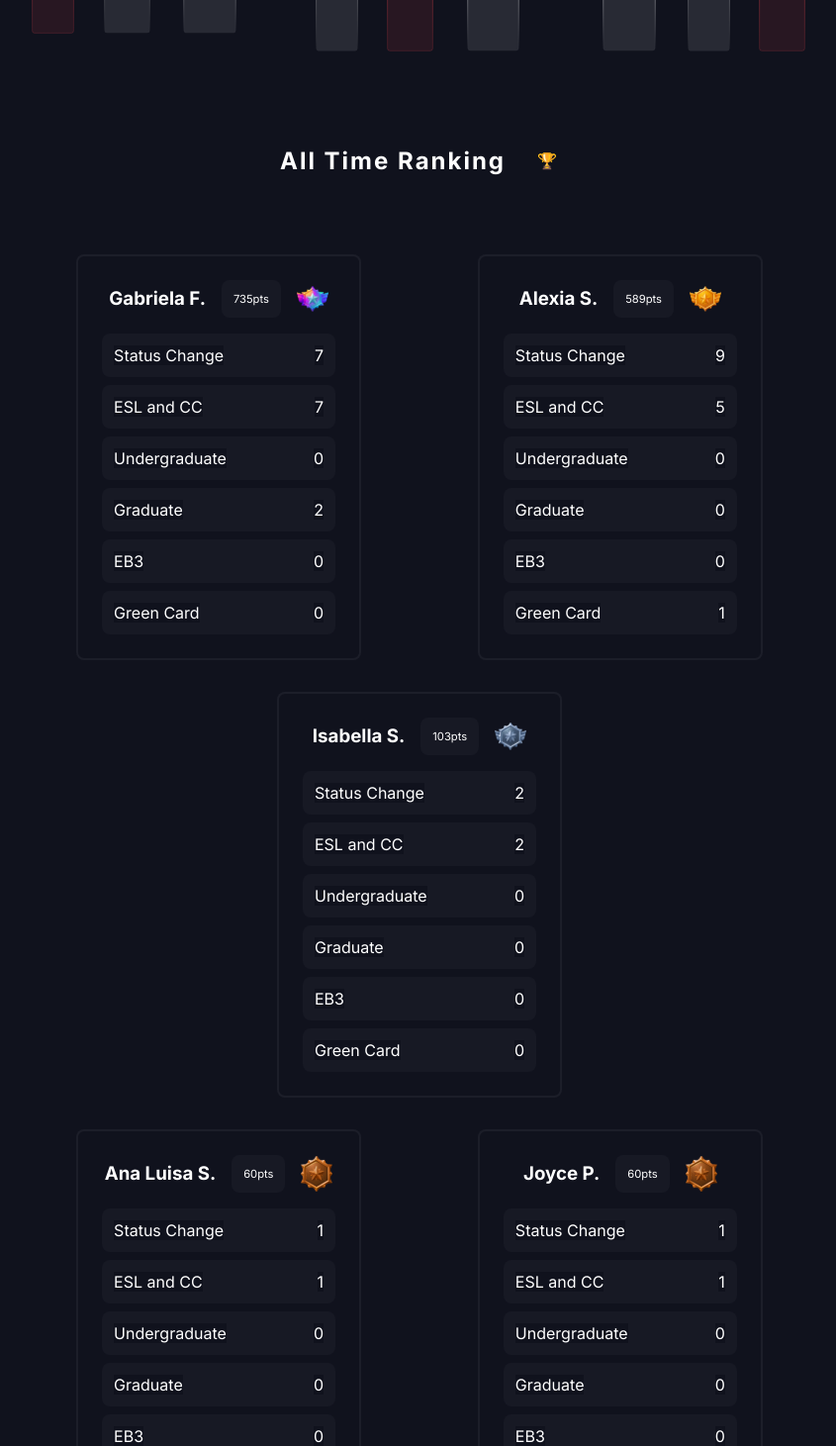
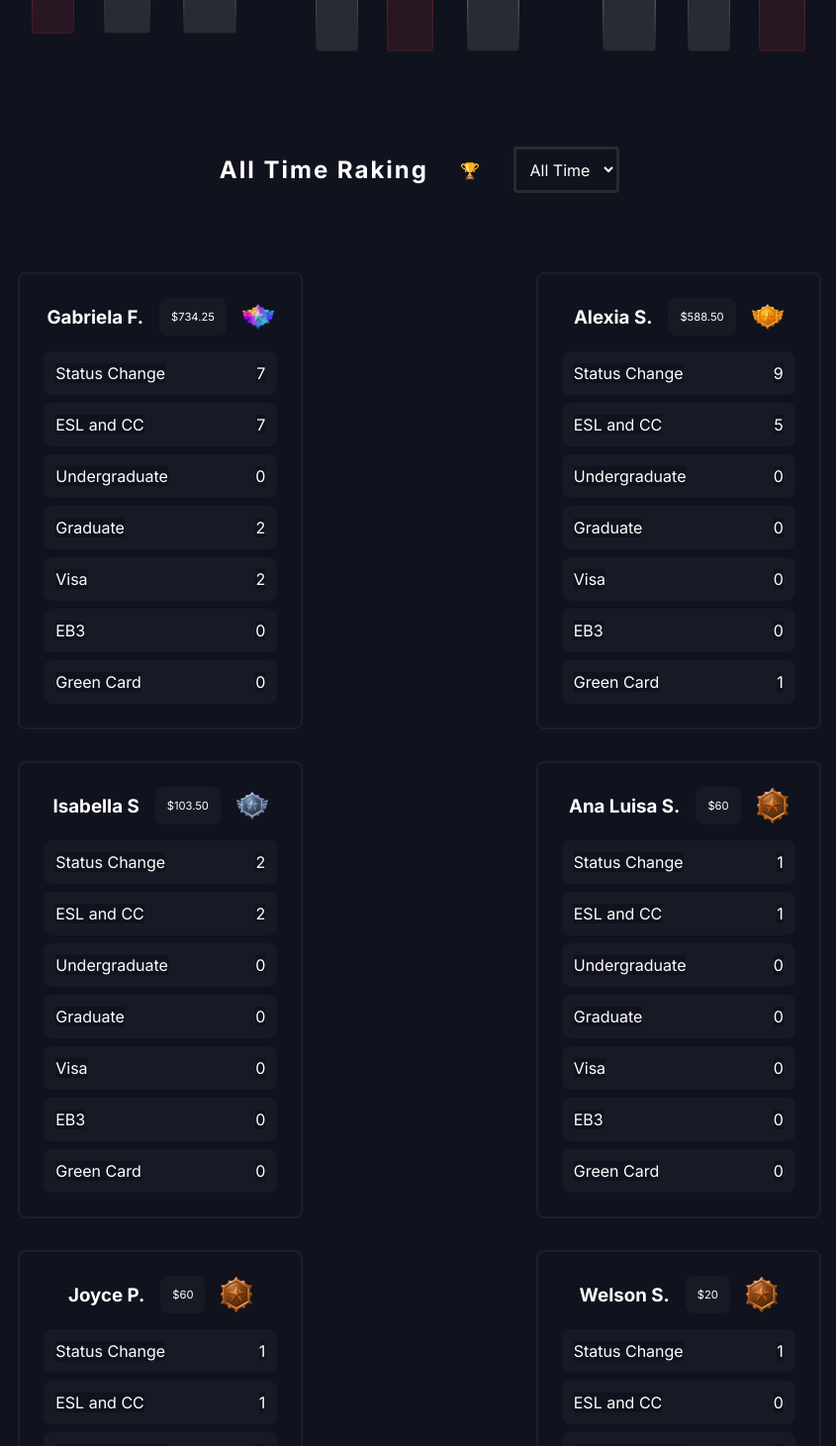
Before and after one commit to joaodk3/USTAY-Awards-Dashboard, a React (Vite) app: page / in a window 1280 px wide. Shown: the part 660-2121 px from the top of the page at 99% size, without its empty margins (216-1061 px from the left). Built offline with nearby package versions, Linux system fonts and the light colour scheme.

Commit message:
optmized cards sorting using map

```diff
--- a/src/components/cards.jsx
+++ b/src/components/cards.jsx
@@ -1,134 +1,295 @@
+import {useState} from 'react';
 import styles from './cards.module.css';
 import { SingleCard } from './singleCard.jsx';
 
 export function Card() {
+
+    // ranking option handler
+    const [rankingOption, setRankingOption] = useState('All Time');
+
+    const handleRakingOption = (event) => {
+        setRankingOption(event.target.value);
+    };
+
+    // cards data handler
+    //updated month: October
+    const cardData = [
+        {
+            userName: "Gabriela F.",
+            allTime: {
+              points: "734.25",
+              College: "0",
+              Graduate: "2",
+              ESL_CC: "7",
+              StatusChange: "7",
+              Visa: "2",
+              EB3: "0",
+              GreenCard: "0",
+              image: "",
+            },
+            october: {
+              points: "227.50",
+              College: "0",
+              Graduate: "0",
+              ESL_CC: "2",
+              StatusChange: "3",
+              Visa: "2",
+              EB3: "0",
+              GreenCard: "0",
+              image: "",
+            },
+        },
+
+        {
+            userName: "Alexia S.",
+            allTime: {
+                points: "588.50",
+                College: "0",
+                Graduate: "0",
+                ESL_CC: "5",
+                StatusChange: "9",
+                Visa: "0",
+                EB3: "0",
+                GreenCard: "1",
+                image: "",
+            },
+            october: {
+                points: "310.50",
+                College: "0",
+                Graduate: "0",
+                ESL_CC: "1",
+                StatusChange: "4",
+                Visa: "0",
+                EB3: "0",
+                GreenCard: "1",
+                image: "",
+            },
+        },
+
+        {
+            userName: "Isabella S",
+            allTime: {
+                points: "103.50",
+                College: "0",
+                Graduate: "0",
+                ESL_CC: "2",
+                StatusChange: "2",
+                Visa: "0",
+                EB3: "0",
+                GreenCard: "0",
+                image: "",
+            },
+            october: {
+                points: "0",
+                College: "0",
+                Graduate: "0",
+                ESL_CC: "0",
+                StatusChange: "0",
+                Visa: "0",
+                EB3: "0",
+                GreenCard: "0",
+
+                image: "",
+          },
+        },
+
+        {
+            userName: "Ana Luisa S.",
+            allTime: {
+                points: "60",
+                College: "0",
+                Graduate: "0",
+                ESL_CC: "1",
+                StatusChange: "1",
+                Visa: "0",
+                EB3: "0",
+                GreenCard: "0",
+                image: "",
+            },
+            october: {
+                points: "20",
+                College: "0",
+                Graduate: "0",
+                ESL_CC: "0",
+                StatusChange: "1",
+                Visa: "0",
+                EB3: "0",
+                GreenCard: "0",
+                image: "",
+        },
+        },
+
+        {
+            userName: "Joyce P.",
+            allTime: {
+                points: "60",
+                College: "0",
+                Graduate: "0",
+                ESL_CC: "1",
+                StatusChange: "1",
+                Visa: "0",
+                EB3: "0",
+                GreenCard: "0",
+                image: "",
+            },
+            october: {
+                points: "20",
+                College: "0",
+                Graduate: "0",
+                ESL_CC: "0",
+                StatusChange: "1",
+                Visa: "0",
+                EB3: "0",
+                GreenCard: "0",
+                image: "",
+            },
+        },
+
+        {
+        userName: "Welson S.",
+        allTime: {
+            points: "20",
+            College: "0",
+            Graduate: "0",
+            ESL_CC: "0",
+            StatusChange: "1",
+            Visa: "0",
+            EB3: "0",
+            GreenCard: "0",
+            image: "",
+        },
+        october: {
+            points: "0",
+            College: "0",
+            Graduate: "0",
+            ESL_CC: "0",
+            StatusChange: "0",
+            Visa: "0",
+            EB3: "0",
+            GreenCard: "0",
+            image: "",
+        },
+        },
+
+        {
+            userName: "Raisa B.",
+            allTime: {
+                points: "20",
+                College: "0",
+                Graduate: "0",
+                ESL_CC: "0",
+                StatusChange: "1",
+                Visa: "0",
+                EB3: "0",
+                GreenCard: "0",
+                Amount: "0",
+                image: "",
+            },
+            october: {
+                points: "0",
+                College: "0",
+                Graduate: "0",
+                ESL_CC: "0",
+                StatusChange: "0",
+                Visa: "0",
+                EB3: "0",
+                GreenCard: "0",
+                Amount: "0",
+                image: "",
+            },
+        },
+
+        {
+            userName: "Talita",
+            allTime: {
+                points: "10",
+                College: "0",
+                Graduate: "0",
+                ESL_CC: "0",
+                StatusChange: "0",
+                Visa: "0",
+                EB3: "0",
+                GreenCard: "0",
+                Amount: "0",
+                image: "",
+            },
+            october: {
+                points: "0",
+                College: "0",
+                Graduate: "0",
+                ESL_CC: "0",
+                StatusChange: "0",
+                Visa: "0",
+                EB3: "0",
+                GreenCard: "0",
+                Amount: "0",
+                image: "",
+            },
+        }
+
+    ];
+
+    const sortedCardData = cardData.slice().sort((a, b) => {
+            const pointsA = rankingOption === 'All Time' ? a.allTime.points : a.october.points;
+            const pointsB = rankingOption === 'All Time' ? b.allTime.points : b.october.points;
+            return pointsB - pointsA;
+        }
+    );
+
+
+    //image handler
+    sortedCardData.forEach((card, index) => {
+        if (index === 0) {
+            card.allTime.image = 'static/images/badge1.svg';
+            card.october.image = 'static/images/badge1.svg';
+        } else if (index === 1) {
+            card.allTime.image = 'static/images/badge2.svg';
+            card.october.image = 'static/images/badge2.svg';
+        } else if (index === 2) {
+            card.allTime.image = 'static/images/badge3.svg';
+            card.october.image = 'static/images/badge3.svg';
+        } else {
+            card.allTime.image = 'static/images/badge0.svg';
+            card.october.image = 'static/images/badge0.svg';
+        }
+    });
+
+    console.log(sortedCardData);
+
     return (
 
         <div className={styles.cards}>
 
             <div className={styles.cardHeader}>
-                <h2> All Time Ranking </h2>
+                <h2> {rankingOption === 'All Time' ? 'All Time Raking' : 'October Ranking'} </h2>
                 <span> 🏆 </span>
+
+                <div className={styles.option}>
+                    <select id='rankingOption' onChange={handleRakingOption}>
+                        <option value='All Time'> All Time </option>
+                        <option value='October'> October </option>
+                    </select>
+                </div>
             </div>
 
             <div className={styles.cardsContent}>
-                <div className={styles.firstRowCards}>
+                {sortedCardData.map((card, index) => (
                     <SingleCard
-                        userName = "Gabriela F."
-                        points = "735"
-                        College = "0"
-                        Graduate = "2"
-                        ESL_CC = "7"
-                        StatusChange = "7"
-                        Visa = "2"
-                        EB3 = "0"
-                        GreenCard = "0"
-                        image= {"static/images/badge1.svg"}
+                    key={index}
+                    userName={card.userName}
+                    points={rankingOption === 'All Time' ? card.allTime.points : card.october.points}
+                    College={rankingOption === 'All Time' ? card.allTime.College : card.october.College}
+                    Graduate={rankingOption === 'All Time' ? card.allTime.Graduate : card.october.Graduate}
+                    ESL_CC={rankingOption === 'All Time' ? card.allTime.ESL_CC : card.october.ESL_CC}
+                    StatusChange={rankingOption === 'All Time' ? card.allTime.StatusChange : card.october.StatusChange}
+                    Visa={rankingOption === 'All Time' ? card.allTime.Visa : card.october.Visa}
+                    EB3={rankingOption === 'All Time' ? card.allTime.EB3 : card.october.EB3}
+                    GreenCard={rankingOption === 'All Time' ? card.allTime.GreenCard : card.october.GreenCard}
+                    image={rankingOption === 'All Time' ? card.allTime.image : card.october.image}
                     />
-                    <SingleCard
-                        userName = "Alexia S."
-                        points = "589"
-                        College = "0"
-                        Graduate = "0"
-                        ESL_CC = "5"
-                        StatusChange = "9"
-                        Visa = "0"
-                        EB3 = "0"
-                        GreenCard = "1"
-                        image = {"static/images/badge2.svg"}
-                    />
-                    <SingleCard
-                        userName = "Isabella S."
-                        points = "103"
-                        College = "0"
-                        Graduate = "0"
-                        ESL_CC = "2"
-                        StatusChange = "2"
-                        Visa = "0"
-                        EB3 = "0"
-                        GreenCard = "0"
-                        image= {"static/images/badge3.svg"}
-                    />
-
-                </div>
-
-            <div className={styles.secondRowCards}>
-
-                <SingleCard
-                    userName = "Ana Luisa S."
-                    points = "60"
-                    College = "0"
-                    Graduate = "0"
-                    ESL_CC = "1"
-                    StatusChange = "1"
-                    Visa = "0"
-                    EB3 = "0"
-                    GreenCard = "0"
-                    image= {"static/images/badge0.svg"}
-                />
-
-                <SingleCard
-                    userName = "Joyce P."
-                    points = "60"
-                    College = "0"
-                    Graduate = "0"
-                    ESL_CC = "1"
-                    StatusChange = "1"
-                    Visa = "0"
-                    EB3 = "0"
-                    GreenCard = "0"
-                    image= {"static/images/badge0.svg"}
-                />
-
-                <SingleCard
-                    userName = "Welson S."
-                    points = "20"
-                    College = "0"
-                    Graduate = "0"
-                    ESL_CC = "0"
-                    StatusChange = "1"
-                    Visa = "0"
-                    EB3 = "0"
-                    GreenCard = "0"
-                    image= {"static/images/badge0.svg"}
-                />
-
-            </div>
-
-            <div className={styles.thirdRowCards}>
-
-                <SingleCard
-                    userName = "Raisa B."
-                    points = "20"
-                    College = "0"
-                    Graduate = "0"
-                    ESL_CC = "0"
-                    StatusChange = "1"
-                    Visa = "0"
-                    EB3 = "0"
-                    GreenCard = "0"
-                    image= {"static/images/badge0.svg"}
-                />
-
-                <SingleCard
-                    userName = "Talita"
-                    points = "10"
-                    College = "0"
-                    Graduate = "0"
-                    ESL_CC = "0"
-                    StatusChange = "0"
-                    Visa = "1"
-                    EB3 = "0"
-                    GreenCard = "0"
-                    image= {"static/images/badge0.svg"}
-                />
-
-            </div>
-
+                    ))}
             </div>
 
         </div>
-
-        //Talita, Raisa B., Ana Luisa S., Joyce P., Welson S.
     )
 }
--- a/src/components/cards.module.css
+++ b/src/components/cards.module.css
@@ -6,25 +6,35 @@
     padding: 1rem;
     align-items: center;
     gap: 2rem;
+    flex-wrap: wrap;
 }
 
 .cards {
     display: flex;
+    justify-content: center;
     flex-direction: column;
 }
 
-.firstRowCards, .secondRowCards, .thirdRowCards {
+.cardsContent {
+    flex-wrap: wrap;
     display: flex;
-    width: 100%;
-    justify-content: space-around;
-    flex-wrap: wrap;
+    justify-content: space-between;
+    align-items: center;
+}
+
+
+
+.option select {
+    font-size: 1rem;
+    border-radius: 4px;
+    padding: 0.6rem;
+    border-color: rgb(255, 255, 255, 0.1);
+    border-width: 0.2rem;
 }
 
 @media (max-width: 850px) {
-    .firstRowCards, .secondRowCards, .thirdRowCards {
-        display: flex;
-        flex-direction: column;
+    .cardsContent {
         justify-content: center;
-        align-items: center;
     }
+
 }
--- a/src/components/singleCard.jsx
+++ b/src/components/singleCard.jsx
@@ -7,7 +7,7 @@ export function SingleCard(props) {
             <div className={styles.card}>
                 <div className={styles.cardHeader}>
                     <h3> {props.userName} </h3>
-                    <span> {props.points}pts </span>
+                    <span> ${props.points} </span>
                     <img src={props.image} />
                 </div>
 
@@ -33,6 +33,11 @@ export function SingleCard(props) {
                     </div>
 
                     <div>
+                        <span> Visa </span>
+                        <span> {props.Visa} </span>
+                    </div>
+
+                    <div>
                         <span> EB3 </span>
                         <span> {props.EB3} </span>
                     </div>
```
